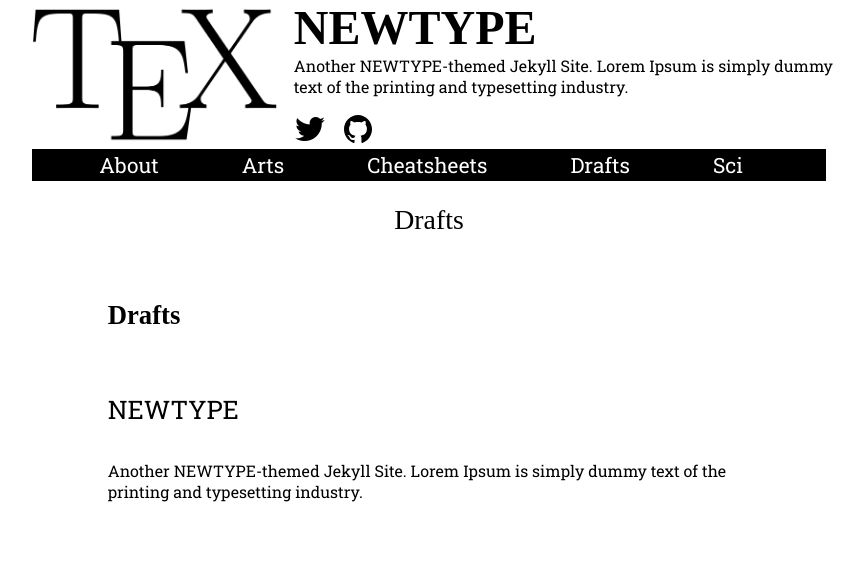
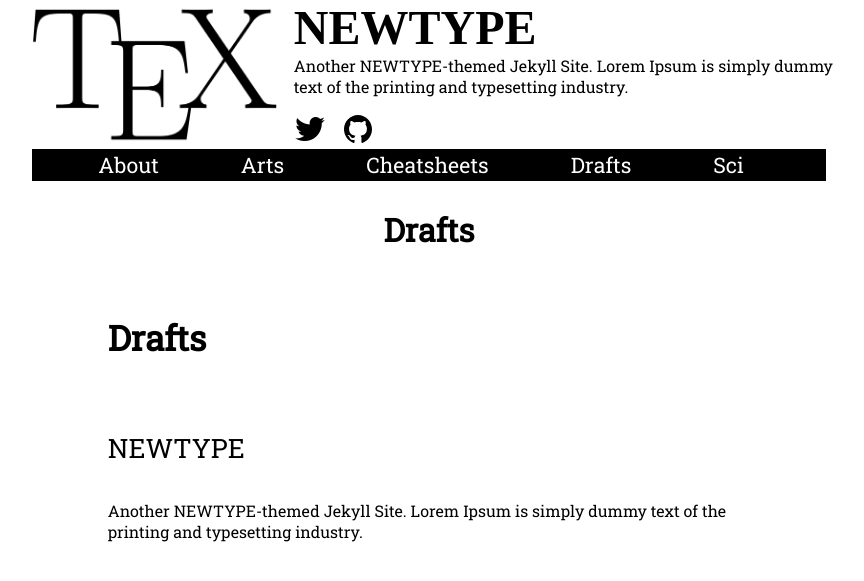
Before and after one commit to SomeoneSerge/jekyll-theme-newtype, a Jekyll site: the page built from drafts.html, in a window 1280 px wide. Shown: the top 581 px of the page, without its empty margins (211-1075 px from the left). Built offline with Jekyll 4.4.1, drawn with Linux system fonts in a browser that asks for light colours; some web fonts are replaced.

Commit message:
cfg text levels with lists

```diff
--- a/_sass/layout.scss
+++ b/_sass/layout.scss
@@ -1,12 +1,3 @@
-@function mobile-columns($left-margin, $right-margin) {
-    $s1: $left-margin;
-    $s3: $right-margin;
-    // IDK if it'll work when $s1, $s3
-    // are specified in units other than vw
-    $s2: 100vw - $s1 - $s3;
-    @return $s1 $s2 $s3;
-}
-
 @function full-columns($page-width, $logo-width, $left-margin, $right-margin) {
     $s1: $left-margin;
     $s2: $logo-width - $left-margin;
@@ -50,16 +41,54 @@
     grid-area: comments;
 }
 
+.site-title {
+    display: flex;
+}
+
+.site-navigation {
+    display: flex;
+    flex-flow: row wrap;
+    justify-content: space-evenly;
+    align-content: center;
+    width: 100%;
+    max-width: 100vw;
+}
+
+.site-navigation > * {
+    text-decoration: none;
+    margin-right: 1rem;
+}
+
+.site-contacts {
+    display: flex;
+    flex-flow: row wrap;
+    align-items: space-between;
+    align-content: center;
+    width: 100%;
+}
+
+.site-contacts > * {
+    text-decoration: none;
+    margin-right: 1rem;
+}
+
+.article-header {
+    text-align: center;
+    margin-bottom: 4rem;
+}
+
+.site-comments {
+    width: 100%;
+    display: block;
+}
+
 @media(max-width: $tablet-width) {
-    $left-margin: 2vw;
-    $right-margin: 2vw;
-
     .site-container {
         margin: 0;
         display: grid;
         justify-content: center;
         justify-items: center;
-        grid-template-columns: mobile-columns($left-margin, $right-margin);
+        grid-template-columns: 100vw;
         grid-template-rows: minmax(2rem, min-content)
                                   minmax(2rem, min-content)
                                   minmax(2rem, min-content)
@@ -69,14 +98,14 @@
                                   minmax(8rem, auto)
                                   minmax(2rem, auto);
         grid-template-areas:
-            " site-logo           site-logo      site-logo"
-            " site-title         site-title      site-title"
-            " site-description site-description  site-description"
-            " contacts            contacts       contacts"
-            " navigation         navigation      navigation"
-            " left-margin          content       right-margin "
-            " left-margin          footer        right-margin "
-            " left-margin         comments       right-margin ";
+            "    site-logo     "
+            "   site-title     "
+            " site-description "
+            "    contacts      "
+            "   navigation     "
+            "     content      "
+            "     footer       "
+            "    comments      ";
     }
 
     .site-logo {
@@ -91,13 +120,13 @@
         flex-shrink: 0;
     }
 
-    .site-description {
+    .site-title, .site-description {
         text-align: center;
+        justify-content: center;
     }
 
-    .site-content {
-        margin-left: 2vw;
-        margin-right: 2vw;
+    .site-title, .site-description, .site-content, .site-comments, .site-footer {
+        width: 90vw;
     }
 
     .site-contacts {
@@ -136,8 +165,9 @@
         justify-content: center;
     }
 
-    .site-title {
+    .site-title, .site-description {
         padding-left: $logo-title-margin;
+        justify-content: flex-start;
     }
 
     .site-logo > img {
@@ -153,51 +183,9 @@
     .site-description {
         padding-left: $logo-title-margin;
     }
+
+    .site-description {
+        margin-bottom: 1rem;
+        width: 100%;
+    }
 }
-
-.site-title {
-    display: flex;
-    justify-content: flex-start;
-}
-
-.site-description {
-    margin-bottom: 1rem;
-    width: 100%;
-}
-
-.site-navigation {
-    display: flex;
-    flex-flow: row wrap;
-    justify-content: space-evenly;
-    align-content: center;
-    width: 100%;
-    max-width: 100vw;
-}
-
-.site-navigation > * {
-    text-decoration: none;
-    margin-right: 1rem;
-}
-
-.site-contacts {
-    display: flex;
-    flex-flow: row wrap;
-    align-items: space-between;
-    align-content: center;
-    width: 100%;
-}
-
-.site-contacts > * {
-    text-decoration: none;
-    margin-right: 1rem;
-}
-
-.article-header {
-    text-align: center;
-    margin-bottom: 4rem;
-}
-
-.site-comments {
-    width: 100%;
-    display: block;
-}
--- a/_sass/typography.scss
+++ b/_sass/typography.scss
@@ -4,45 +4,97 @@
     @return $a + ($b - $a)*($sublevel - $i)/($sublevel - $suplevel);
 }
 
-@mixin font-by-level($i) {
-    @if($i <= $title-level) {
-        font-family: $title-font;
-        font-size: approx($subtitle-fontsize, $title-fontsize,
-                          $title-level, 0,
-                          $i);
-        font-weight: $title-fontweight;
-    } @elseif($i <= $subtitle-level) {
-        font-family: $subtitle-font;
-        font-size: approx($regular-fontsize, $subtitle-fontsize,
-                          $regular-level, $subtitle-level,
-                          $i);
-        font-weight: $subtitle-fontweight;
-    } @else {
-        font-family: $regular-font;
-        font-size: approx($regular-fontsize, $subtitle-fontsize,
-                          $regular-level, $subtitle-level,
-                          $i);
-        font-weight: $regular-fontweight;
+@mixin font-by-level($i, $levels, $fontsizes, $fontweights, $fontfamilies) {
+    $K: 0;
+    @for $k from 1 through length($levels) {
+        @if $i >= nth($levels, $k) {
+            $K: $k
         }
     }
+    $alpha: 0;
+    $fs1: 0;
+    $fs2: 0;
+    @if $K < length($levels) {
+        $alpha: (nth($levels, $K + 1) - $i)/(nth($levels, $K + 1) - nth($levels, $K));
+        $fs1: nth($fontsizes, $K);
+        $fs2: nth($fontsizes, $K + 1);
+    } @else {
+        $alpha: 1;
+        $fs1: nth($fontsizes, $K);
+        $fs2: 0;
+    }
+    font-size: $alpha * $fs1 + (1 - $alpha) * $fs2;
+    font-weight: nth($fontweights, $K);
+    font-family: nth($fontfamilies, $K);
+}
 
+@mixin mobile-font-by-level($i) {
+    @include font-by-level($i, $levels,
+                           $mobile-fontsizes,
+                           $fontweights,
+                           $fontfamilies)
+}
+
+@mixin desktop-font-by-level($i) {
+    @include font-by-level($i, $levels,
+                           $desktop-fontsizes,
+                           $fontweights,
+                           $fontfamilies)
+}
 
 body {
-    font-family: $regular-font;
+    font-family: last($fontfamilies);
 }
 
-@for $i from 1 through $regular-level {
+@media(max-width: $tablet-width) {
+    @for $i from 1 to last($levels) {
         h#{$i} {
-        @include font-by-level($i)
+            @include mobile-font-by-level($i);
         }
     }
 
     p span {
-    @include font-by-level($regular-level);
+        @include mobile-font-by-level(last($levels));
     }
 
     strong {
-    @include font-by-level($strong-level);
+        @include mobile-font-by-level($strong-level);
+    }
+
+    .site-navigation > * {
+        color: $nav-forecolor;
+        @include mobile-font-by-level($navigation-level);
+    }
+
+    .site-title {
+        text-transform: uppercase;
+        @include mobile-font-by-level(0);
+    }
+}
+@media(min-width: $tablet-width) {
+    @for $i from 1 to last($levels) {
+        h#{$i} {
+            @include desktop-font-by-level($i);
+        }
+    }
+
+    p span {
+        @include desktop-font-by-level(last($levels));
+    }
+
+    strong {
+        @include desktop-font-by-level($strong-level);
+    }
+
+    .site-navigation > * {
+        color: $nav-forecolor;
+        @include desktop-font-by-level($navigation-level);
+    }
+
+    .site-title {
+        text-transform: uppercase;
+        @include desktop-font-by-level(0);
+    }
 }
 
 a {
@@ -55,13 +107,3 @@ a {
     background-color: $nav-backcolor;
     color: $nav-forecolor;
 }
-
-.site-navigation > * {
-    color: $nav-forecolor;
-    @include font-by-level($navigation-level);
-}
-
-.site-title {
-    text-transform: uppercase;
-    @include font-by-level(0);
-}
--- a/_sass/vars.scss
+++ b/_sass/vars.scss
@@ -11,22 +11,24 @@ $logo-title-margin: 1rem;
 
 $title-color: black;
 $regular-color: black;
-$title-font: "Inknut Antiqua", serif;
-$subtitle-font: "Inknut Antiqua", serif;
-$regular-font: "Roboto Slab", serif;
 $nav-backcolor: black;
 $nav-forecolor: white;
 
-$title-level: 1;
-$subtitle-level: 3;
-$regular-level: 10;
+$mobile-fontsize-scale: .4;
+
+$levels: 0, 1, 4, 10;
+$desktop-fontsizes: (36pt, 26pt, 20pt, 14pt);
+$mobile-fontsizes: (18pt, 16pt, 16pt, 12pt);
+$fontweights: (900, 900, 500, 400);
+$fontfamilies: (("Inknut Antiqua", serif), ("Roboto Slab", serif), ("Roboto Slab", serif), ("Roboto Slab", serif));
 
 $navigation-level: 8;
-$link-level: $regular-level - 1;
-$strong-level: $regular-level - 1;
-$regular-fontsize: 14pt;
-$subtitle-fontsize: 20pt;
-$title-fontsize: 36pt;
-$regular-fontweight: 400;
-$subtitle-fontweight: 500;
-$title-fontweight: 900;
+$strong-level: 9;
+
+@function first($list) {
+    @return nth($list, 1);
+}
+
+@function last($list) {
+    @return nth($list, length($list));
+}
```
Lines whose indentation alone changed are shown as unchanged.
